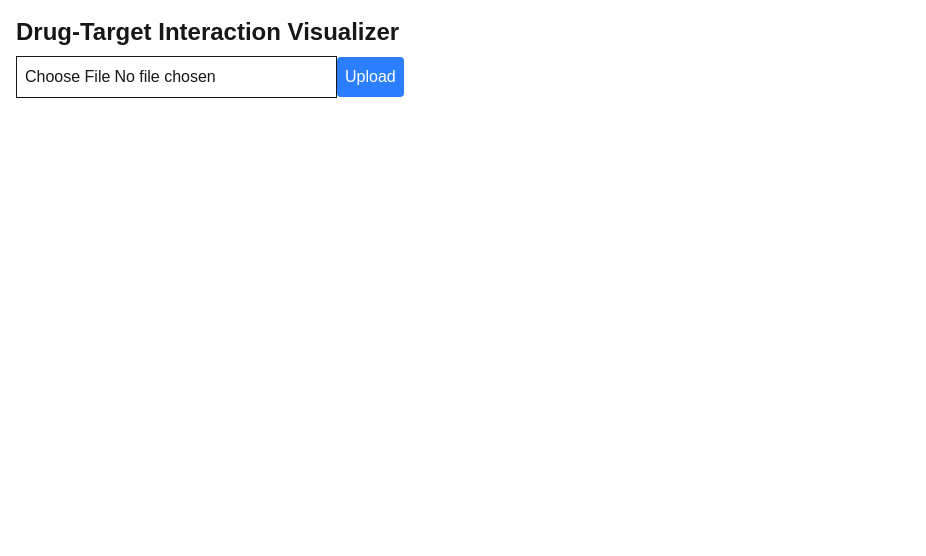
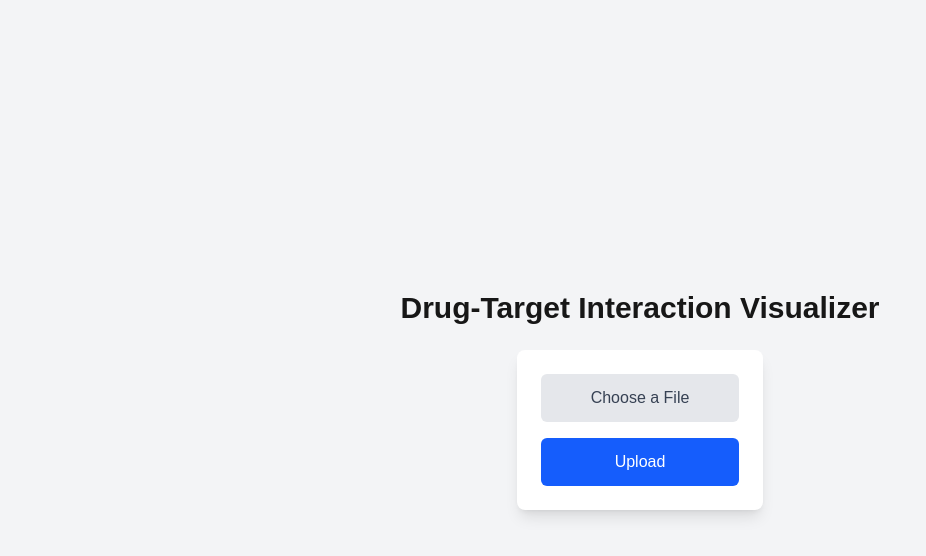
Before and after one commit to sraguraman/drug_visualization, a Next.js app in the folder frontend/: page / in a window 1280 px wide. Shown: the top 556 px of the page, without its empty margins (0-926 px from the left). Built offline with nearby package versions, Linux system fonts and the light colour scheme.

Commit message:
fixing styling

```diff
--- a/frontend/app/page.tsx
+++ b/frontend/app/page.tsx
@@ -6,12 +6,6 @@ export default function Home() {
   const [file, setFile] = useState<File | null>(null);
   const [response, setResponse] = useState<string | null>(null);
 
-  <input
-  type="file"
-  accept=".pdb"
-  onChange={(e) => setFile(e.target.files?.[0] || null)}
-  className="border p-2 my-2"
-/>
   const handleUpload = async () => {
     if (!file) {
       alert("Please select a file first!");
@@ -31,25 +25,37 @@ export default function Home() {
   };
 
   return (
-    <div className="p-4">
-      <h1 className="text-2xl font-bold">Drug-Target Interaction Visualizer</h1>
+    <div className="flex flex-col items-center justify-center min-h-screen bg-gray-100">
+      <h1 className="text-3xl font-bold mb-6">Drug-Target Interaction Visualizer</h1>
 
+      <div className="bg-white p-6 rounded-lg shadow-lg">
+        <label
+          htmlFor="file-upload"
+          className="cursor-pointer bg-gray-200 text-gray-700 p-3 rounded-md hover:bg-gray-300 transition inline-block w-full text-center"
+        >
+          {file ? file.name : "Choose a File"}
+        </label>
         <input
+          id="file-upload"
           type="file"
-        accept=".pdb" // Check for PDB files
+          accept=".pdb"
+          className="hidden"
           onChange={(e) => setFile(e.target.files?.[0] || null)}
-        className="border p-2 my-2"
         />
 
         <button
           onClick={handleUpload}
-        className="p-2 bg-blue-500 text-white rounded mt-2"
+          className="w-full p-3 bg-blue-600 text-white rounded-md hover:bg-blue-700 transition mt-4"
         >
           Upload
         </button>
+      </div>
 
-      {response && <pre className="mt-4 p-2 bg-gray-100">{response}</pre>}
+      {response && (
+        <pre className="mt-6 p-4 bg-white rounded-lg shadow-lg w-3/4 max-w-2xl text-left">
+          {response}
+        </pre>
+      )}
     </div>
   );
-
 }
```
Lines whose indentation alone changed are shown as unchanged.
